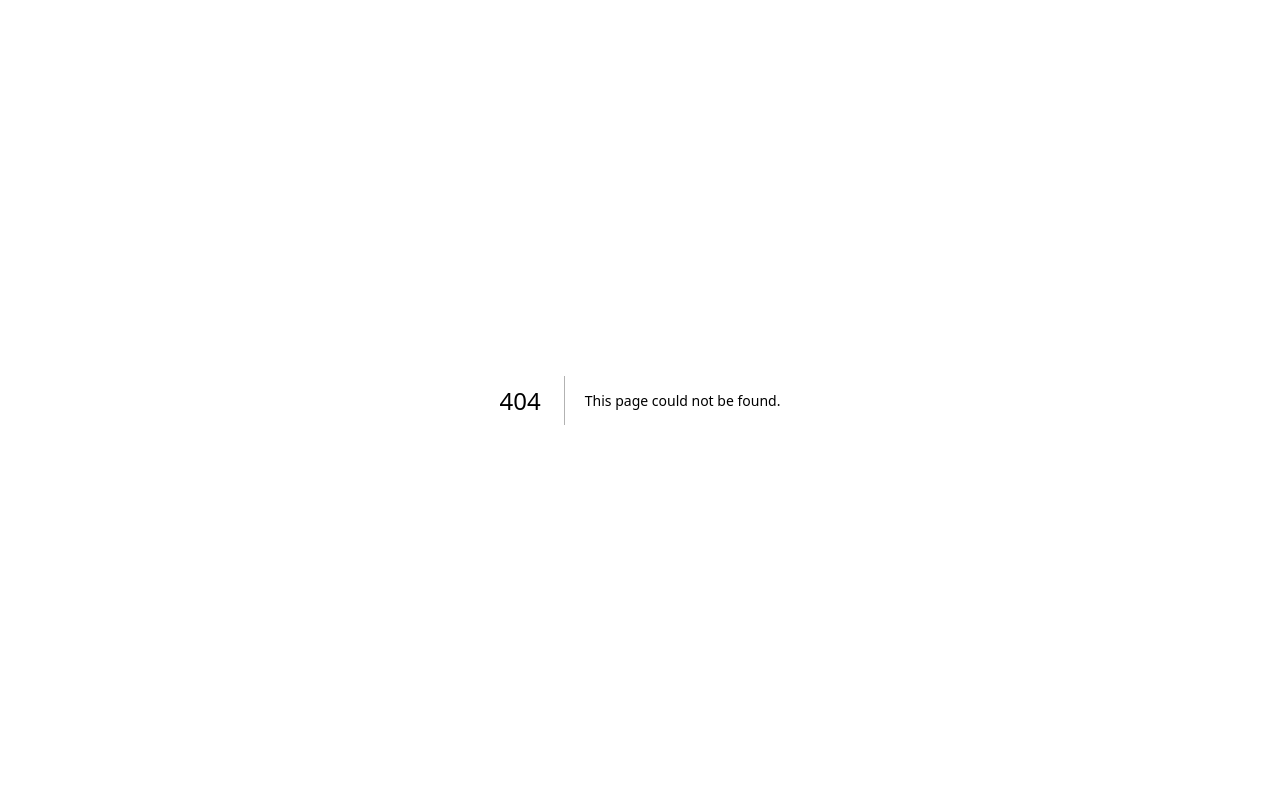
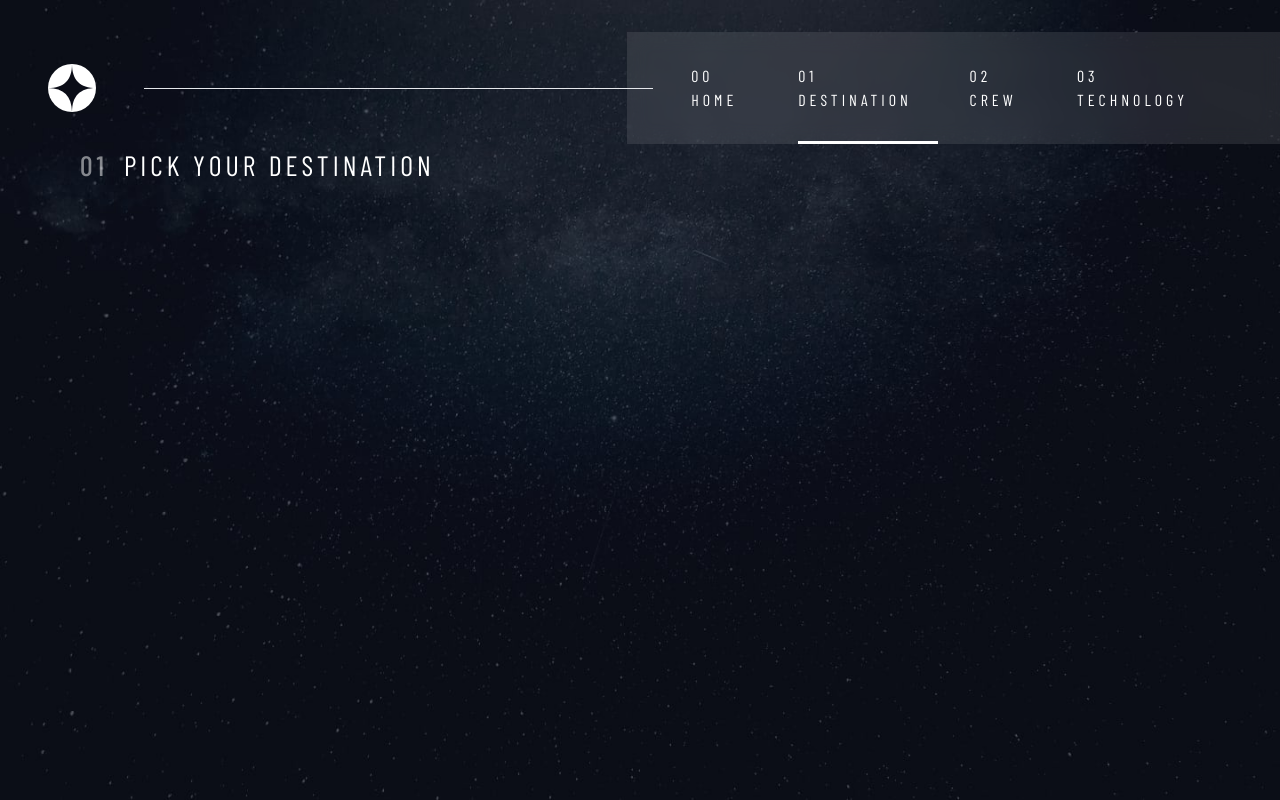
Before and after one commit to Mofizik/space-tourism, a Next.js app: page /destination in a window 1280 px wide. Before the commit this address had no page. Built offline with nearby package versions, Linux system fonts and the light colour scheme; a web font is replaced by a local one.

Commit message:
destination template

```diff
--- a/app/components/Header.jsx
+++ b/app/components/Header.jsx
@@ -10,7 +10,7 @@ const Header = ({currentPage}) => {
         <nav className='nav'>
             <ul className="nav-list">
                 <li className={currentPage === "home" ? "active" : ""}> <a href="#"> <span>00</span> Home</a></li>
-                <li className={currentPage === "destination" ? "active" : ""}> <a href="#"> <span>01</span> Destination</a></li>
+                <li className={currentPage === "destination" ? "active" : ""}> <a href="/destination"> <span>01</span> Destination</a></li>
                 <li className={currentPage === "crew" ? "active" : ""}> <a href="#"> <span>02</span> Crew</a></li>
                 <li className={currentPage === "technology" ? "active" : ""}> <a href="#"> <span>03</span> Technology</a></li>
             </ul>
--- a/app/components/HomePageContent.jsx
+++ b/app/components/HomePageContent.jsx
@@ -3,7 +3,7 @@ import React from 'react'
 const HomePageContent = () => {
   return (
     <div className="page-content-container">
-        <div className="page-content-center">
+        <div className={"page-content-center py-32 flex justify-between"}>
             <div className={"slogan mt-auto"}>
                 <h3 className='text-preset-5'>SO, YOU WANT TO TRAVEL TO</h3>
                 <h1 className='text-preset-1'>SPACE</h1>
--- /dev/null
+++ b/app/destination/Content.jsx
@@ -0,0 +1,27 @@
+'use client'
+import React, { useState, useEffect } from 'react'
+
+const Content = () => {
+  const [data, setData] = useState(null)
+  useEffect(() => {
+      fetch('/data.json')
+      .then(res => res.json())
+      .then(data => setData(data.destinations))
+      .catch(err => console.log(err))
+  })
+  return (
+    <div className="page-content-container">
+        <div className="page-content-center">
+            <div className={"slogan mt-auto w-full"}>
+                <h3 className={'text-preset-5 white'}><span className={"opacity-50 font-medium mr-4"}>01</span>PICK YOUR DESTINATION</h3>
+            </div>
+            <div className={"flex justify-between gap-8"}>
+                <div></div>
+                <div></div>
+            </div>
+        </div>
+    </div>
+  )
+}
+
+export default Content
--- /dev/null
+++ b/app/destination/page.jsx
@@ -0,0 +1,15 @@
+import Image from "next/image";
+import Header from "../components/Header";
+import Content from "./Content";
+export default function Home() {
+  const background = "bg destination-screen";
+  return (
+
+    <div className="body">
+      <div className={background}>
+        <Header currentPage="destination" />
+        <Content />
+      </div>
+    </div>
+  );
+}
--- a/app/globals.css
+++ b/app/globals.css
@@ -34,6 +34,10 @@ html{
 .home-screen{
     background-image: url(../public/assets/home/background-home-desktop.jpg);
 }
+.destination-screen{
+    background-image: url(../public/assets/destination/background-destination-desktop.jpg);
+}
+
 .body{
     width: 100%;
     background-color: black;
@@ -124,9 +128,7 @@ html{
     max-width: 1120px;
     height: 100%;
     box-sizing: border-box;
-    padding: var(--sp-1600) 0;
-    display: flex;
-    justify-content: space-between;
+
 }
 .slogan{
     width: 50%;
@@ -166,7 +168,9 @@ html{
     color: var(--blue-300);
     letter-spacing: 4px;
 }
-
+.white{
+    color: var(--white);
+}
 .description{
     font-family: var(--font-barlow);
     font-weight: 200;
```
